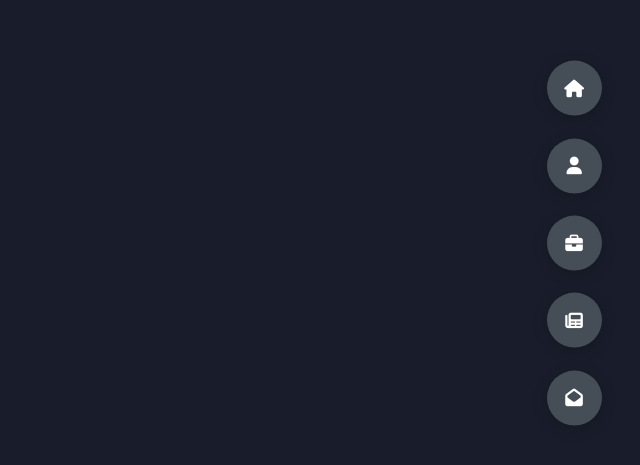
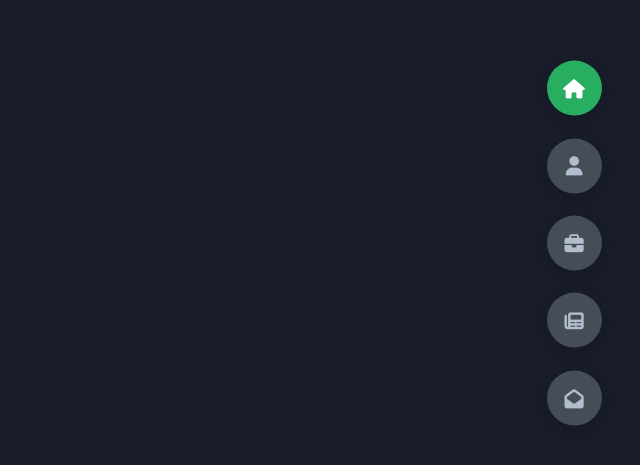
Before and after one commit to robscherer6/Portfolio, a plain HTML site: page index.html in a window 1280 px wide. Shown: the part 157-622 px from the top of the page, without its empty margins (640-1280 px from the left). Drawn offline with Linux system fonts and the light colour scheme.

Commit message:
finished styling icons/controls

```diff
--- a/app.js
+++ b/app.js
@@ -0,0 +1,2 @@
+const sections = document.querySelectorAll('.section');
+const sectBtns = document.querySelectorAll('.controls');
--- a/styles/styles.scss
+++ b/styles/styles.scss
@@ -90,8 +90,13 @@ section {
   display: flex;
   flex-direction: column;
   transform: translateY(-50%);
+  .active-btn {
+    background-color: var(--color-secondary) !important;
+    transition: all .4s ease-in-out;
+    i {
+      color: var(--color-white) !important;
     }
-
+  }
   .control {
     padding: 1rem;
     cursor: pointer;
@@ -104,4 +109,10 @@ section {
     align-items: center;
     margin: .7rem 0;
     box-shadow: var(--box-shadow-1);
+    i {
+      font-size: 1.2rem;
+      color: var(--color-grey-2);
+      pointer-events: none;
     }
+  }
+}
```
Also changed, not shown: styles/styles.css, 1 other file. Lines whose indentation alone changed are shown as unchanged.
